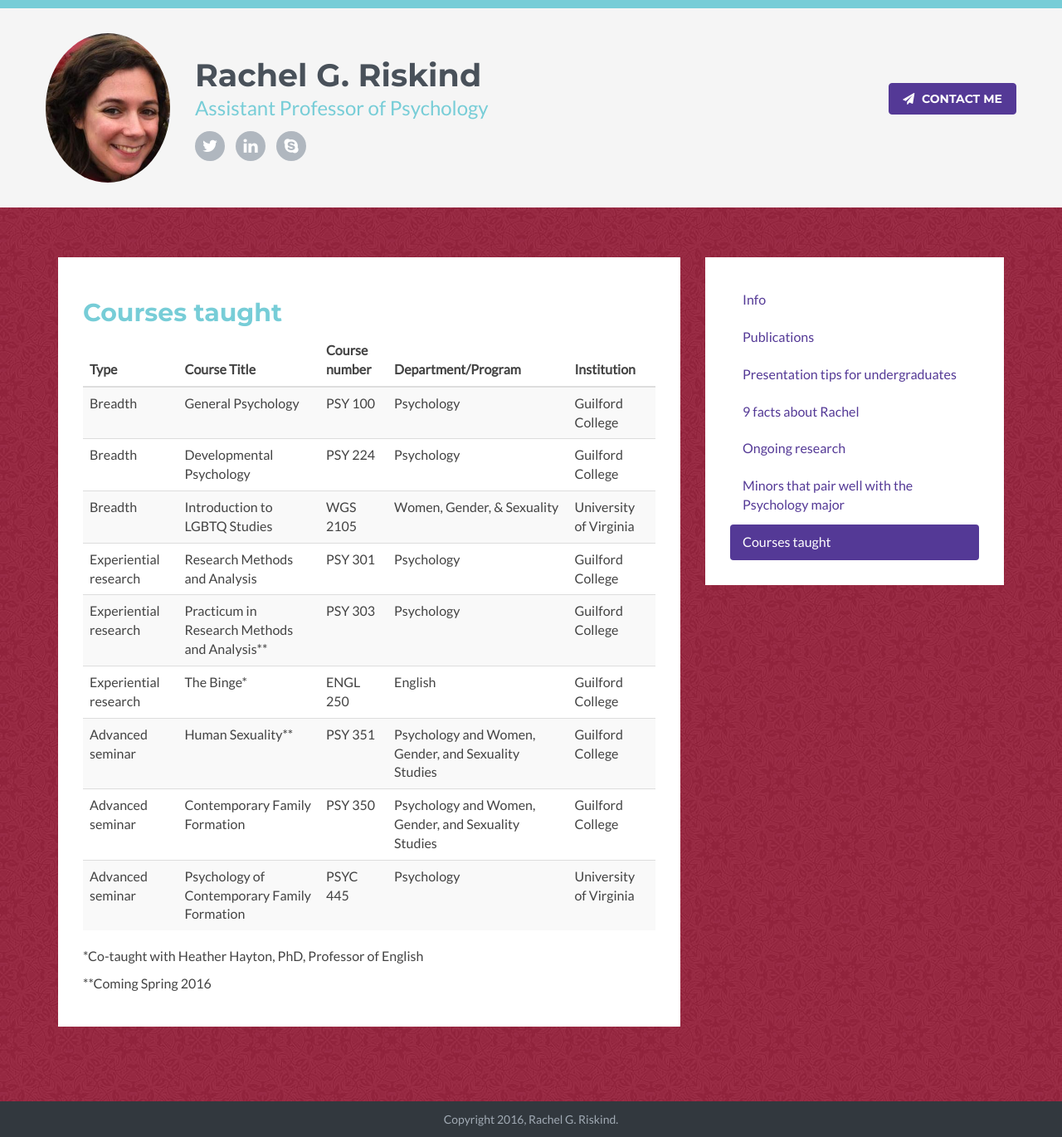
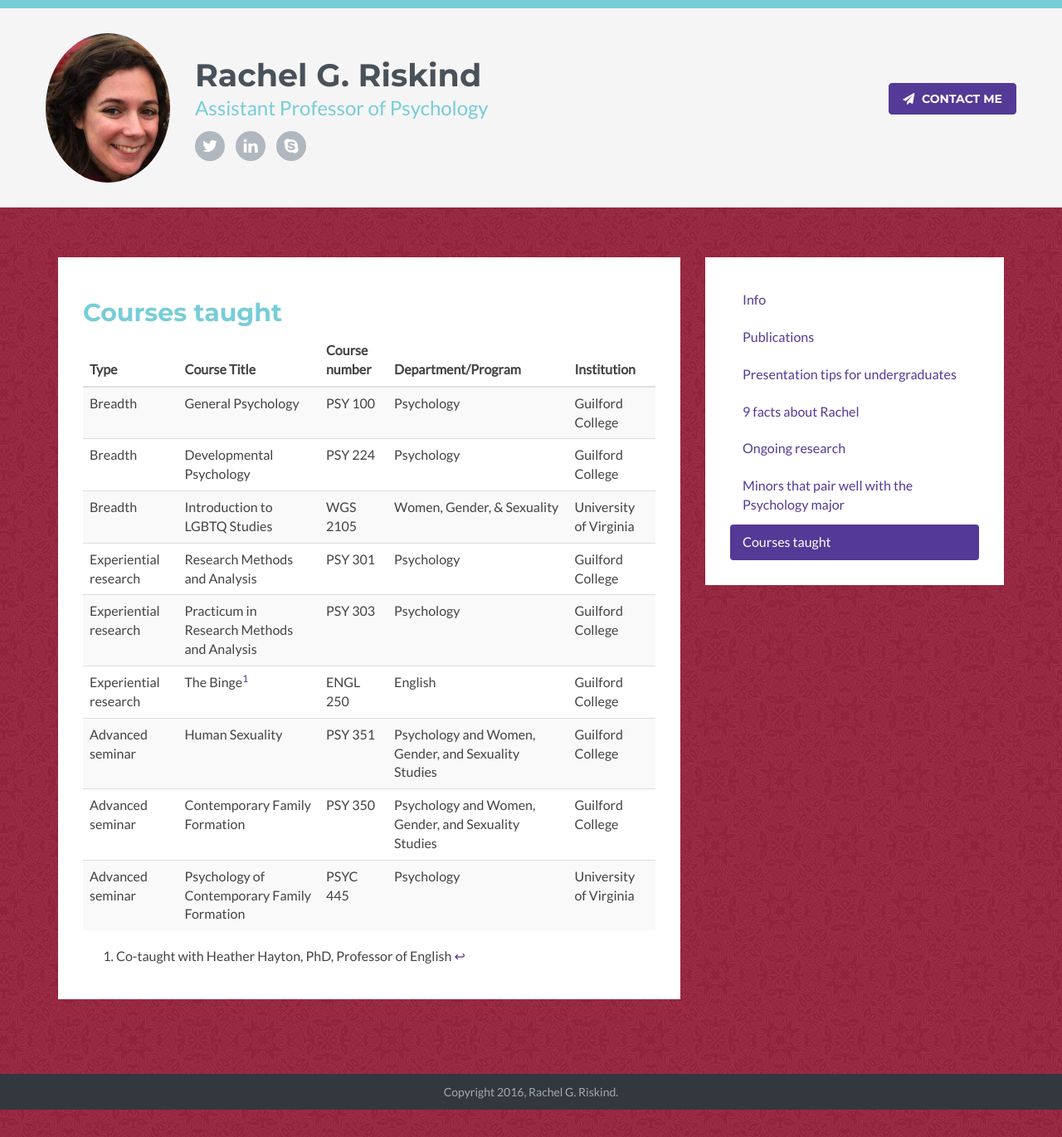
Before and after one commit to rachelriskind/website, a Jekyll site: the page built from current/_posts/2015-05-27-courses.md, in a window 1280 px wide. Shown: the whole page at 83% size. Built offline with Jekyll 4.4.1, drawn with Linux system fonts in a browser that asks for light colours; after the commit the page ends 1337 px from its top, so only the background shows below that.

Commit message:
Misc updates
Updated publications, courses taught, changed text at beginning of
presentations

```diff
--- a/current/_layouts/default.html
+++ b/current/_layouts/default.html
@@ -16,7 +16,7 @@
           <div class="section">
             <div class="section-inner">
               <ul class="nav nav-pills nav-stacked">
-                <li role="presentation" class="{% if page.url == '/index.html' %}active{% endif %}">
+                <li role="presentation" class="{% if page.url == '/' %}active{% endif %}">
                   <a href="{{ '/' | prepend: site.baseurl }}">Info</a>
                 </li>
               {% for post in site.posts %}
--- a/current/_posts/2015-05-27-courses.md
+++ b/current/_posts/2015-05-27-courses.md
@@ -12,12 +12,10 @@ Breadth | General Psychology  |   PSY 100 | Psychology  | Guilford College
 Breadth |  Developmental Psychology  |   PSY 224 | Psychology  | Guilford College
 Breadth |  Introduction to LGBTQ Studies  |   WGS 2105 | Women, Gender, & Sexuality  | University of Virginia
 Experiential research | Research Methods and Analysis |	PSY 301 | Psychology  | Guilford College
-Experiential research | Practicum in Research Methods and Analysis** |	PSY 303  | Psychology  | Guilford College
-Experiential research | The Binge* | ENGL 250  | English  | Guilford College
-Advanced seminar | Human Sexuality**| PSY 351 | Psychology and Women, Gender, and Sexuality Studies | Guilford College
+Experiential research | Practicum in Research Methods and Analysis |	PSY 303  | Psychology  | Guilford College
+Experiential research | The Binge[^1] | ENGL 250  | English  | Guilford College
+Advanced seminar | Human Sexuality | PSY 351 | Psychology and Women, Gender, and Sexuality Studies | Guilford College
 Advanced seminar | Contemporary Family Formation |	PSY 350 | Psychology and Women, Gender, and Sexuality Studies | Guilford College
 Advanced seminar | Psychology of Contemporary Family Formation | PSYC 445 | Psychology | University of Virginia
 
-*Co-taught with Heather Hayton, PhD, Professor of English
-
-**Coming Spring 2016
+[^1]: Co-taught with Heather Hayton, PhD, Professor of English
```
Also changed, not shown: current/_posts/2015-05-27-presentations.md (+1 -1 lines), current/_posts/2015-05-27-publications.md (+8 -4 lines).
